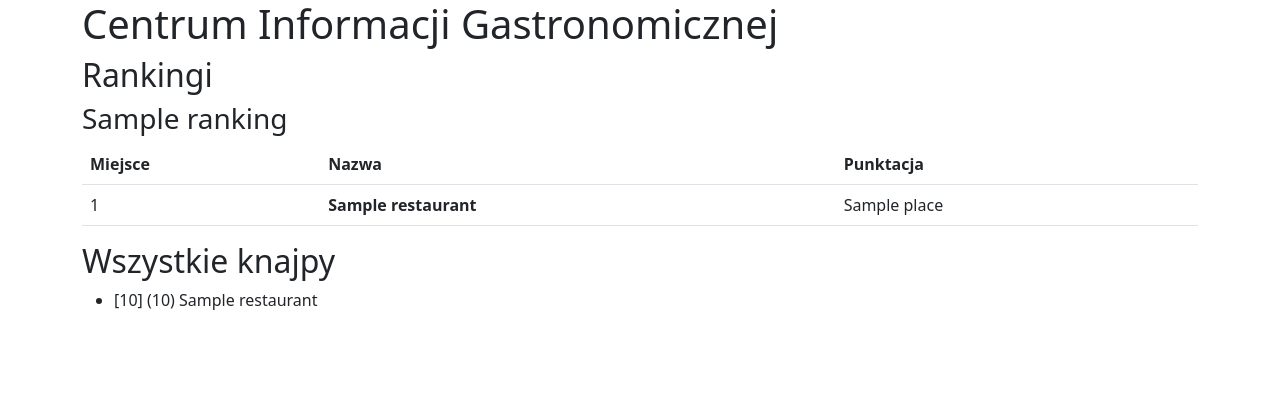
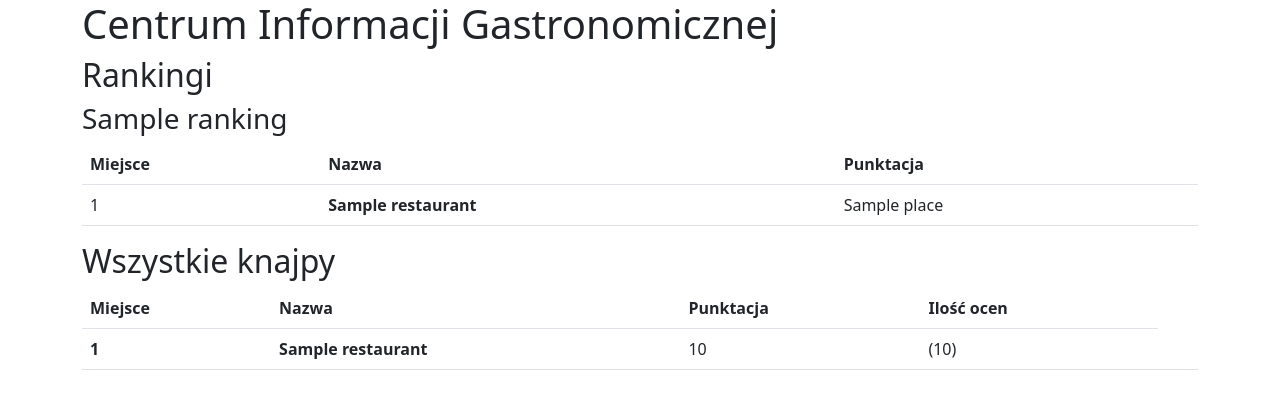
Before and after one commit to PiotrPrzybylak/cig, a Flask app: template templates/restaurants.html in a window 1280 px wide. Shown: the top 409 px of the page. Run offline with Flask 2, Linux system fonts and the light colour scheme; the template is opened without the code that fills it: most values are stand-ins (such as "Sample title", 1, 10 or a date in 2020); some libraries are stand-ins or nearby versions.

Commit message:
Convert common ranking to table

```diff
--- a/templates/restaurants.html
+++ b/templates/restaurants.html
@@ -34,12 +34,18 @@
 <h2>Wszystkie knajpy</h2>
 
 
-<ul>
+<table class="table">
+    <tr><th>Miejsce</th><th>Nazwa</th><th>Punktacja</th><th>Ilość ocen</th></tr>
     {% for restaurant in restaurants %}
-        <li>[{{ restaurant['average'] }}] ({{ restaurant['votes'] }}) {{ restaurant['name'] }}</li>
+        <tr>
+            <th>{{ loop.index }}</th>
+            <th>{{ restaurant['name'] }}</th>
+            <td>{{ restaurant['average'] }}</td>
+            <td>({{ restaurant['votes'] }})<td>
+        </tr>
     {% endfor %}
 
-</ul>
+</table>
 </div>
 </body>
 </html>
```
